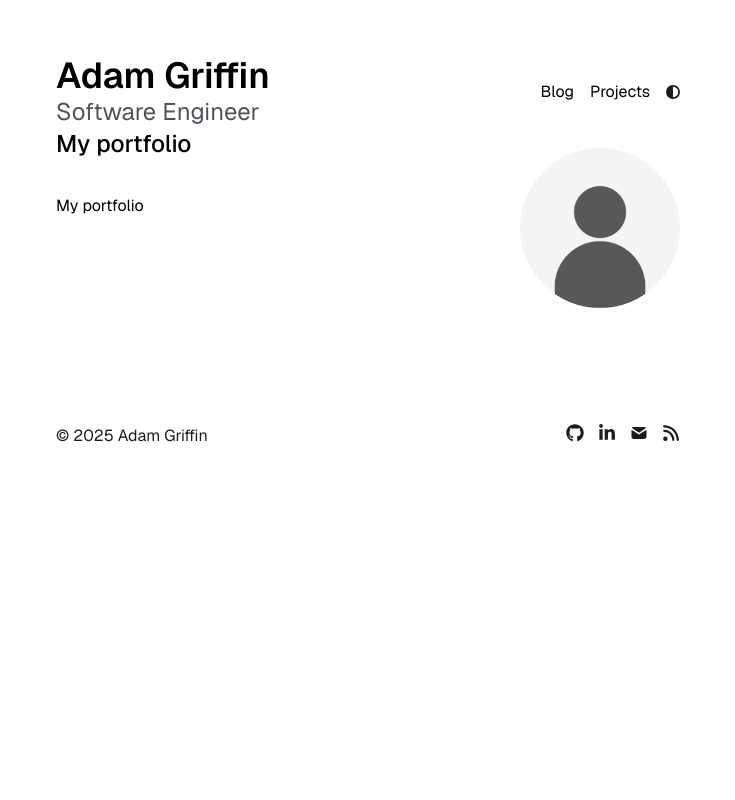
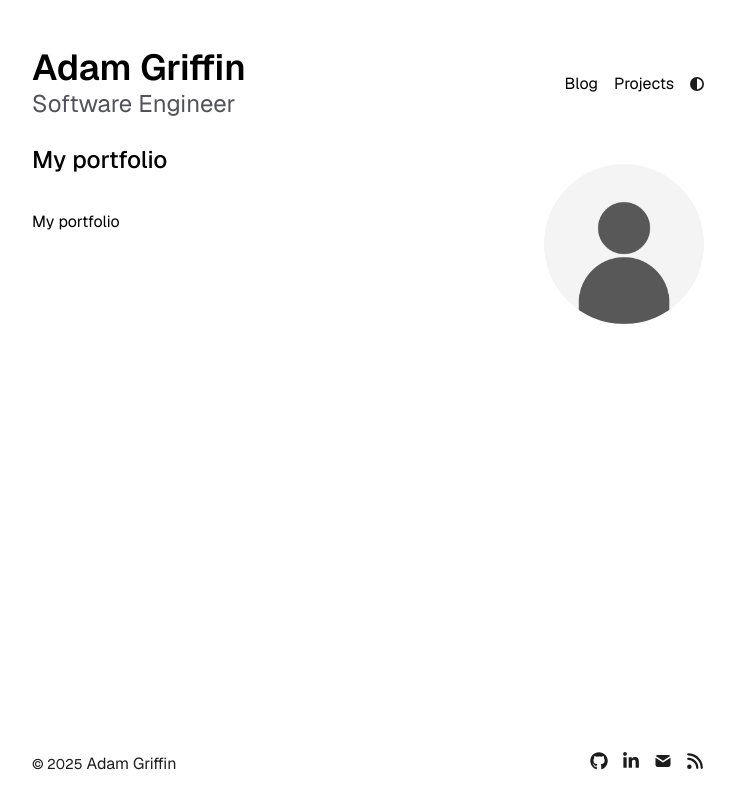
Before and after one commit to adamwgriffin/portfolio, a Next.js app: page / in a window 1280 px wide. Shown: the whole page, without its empty margins (272-1007 px from the left). Built offline with nearby package versions, Linux system fonts and the light colour scheme.

Commit message:
Layout changes

```diff
--- a/app/components/footer.tsx
+++ b/app/components/footer.tsx
@@ -3,8 +3,8 @@ import { SocialLinks } from "./SocialLinks";
 
 export default function Footer() {
   return (
-    <footer className="block lg:mt-24 mt-16 text-[#1C1C1C] dark:text-[#D4D4D4]">
-      <time>© {new Date().getFullYear()}</time> {metaData.title}
+    <footer className="block text-[#1C1C1C] dark:text-[#D4D4D4] py-6">
+      <time className="text-sm">© {new Date().getFullYear()}</time> {metaData.title}
       <SocialLinks />
     </footer>
   );
--- a/app/components/header.tsx
+++ b/app/components/header.tsx
@@ -9,8 +9,8 @@ const navItems = {
 export function Header() {
   return (
     <header
-      className="flex flex-col md:flex-row md:items-center
-        justify-betwee"
+      className="flex flex-col md:flex-row md:items-center justify-between
+        py-12 md:pb-6"
     >
       <div className="flex items-center">
         <Link href="/">
--- a/app/layout.tsx
+++ b/app/layout.tsx
@@ -76,20 +76,23 @@ export default function RootLayout({
           title="JSON Feed"
         />
       </head>
-      <body className="antialiased flex flex-col items-center justify-center mx-auto mt-2 lg:mt-8 mb-12">
+      <body className="antialiased px-12">
         <ThemeProvider
           attribute="class"
           defaultTheme="system"
           enableSystem
           disableTransitionOnChange
         >
-          <main className="flex-auto min-w-0 mt-2 md:mt-6 flex flex-col px-6 sm:px-4 md:px-0 max-w-[624px] w-full">
+          <div
+            className="max-w-2xl w-full m-auto grid grid-rows-[auto_1fr_auto]
+              min-h-screen"
+          >
             <Header />
-            {children}
+            <main>{children}</main>
             <Footer />
             <Analytics />
             <SpeedInsights />
-          </main>
+          </div>
         </ThemeProvider>
       </body>
     </html>
```
